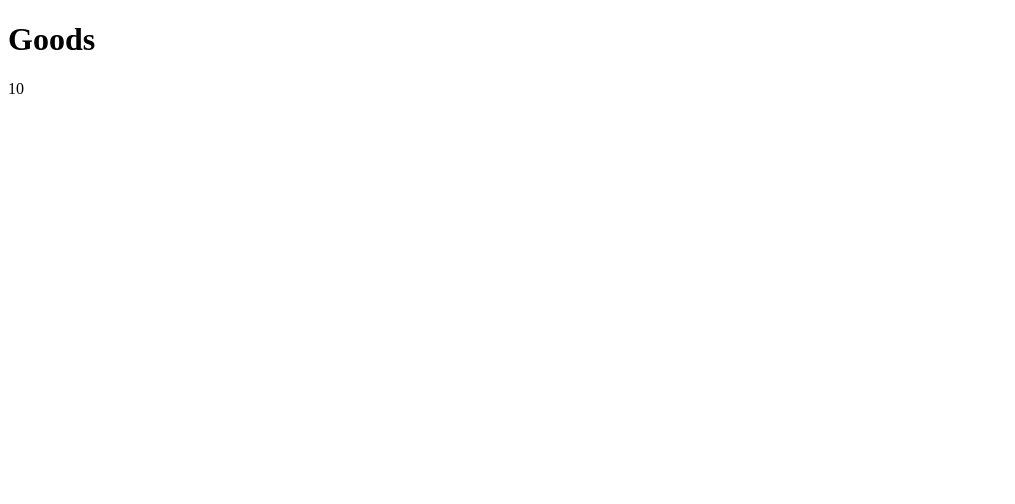
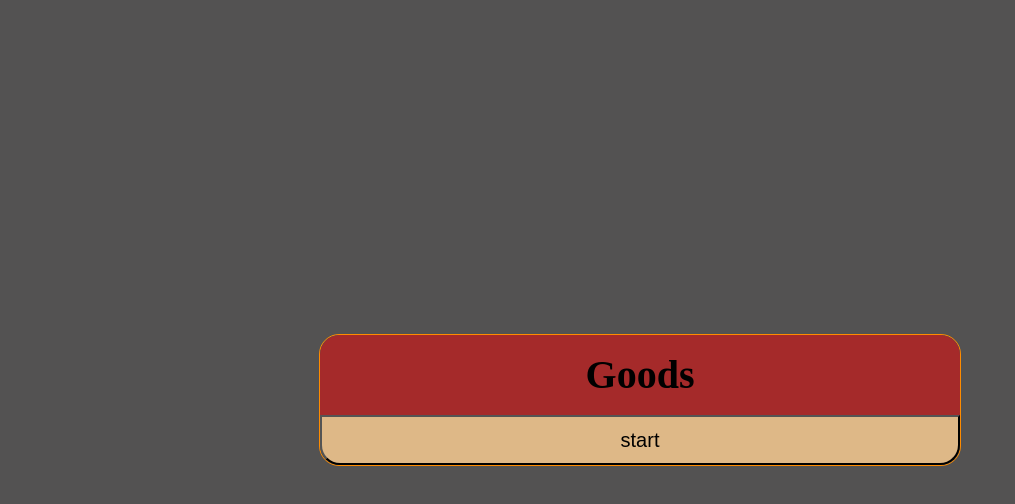
Before and after one commit to mate-academy/react_list-of-goods, a React (Create React App) app: page / in a window 1280 px wide. Shown: the top 504 px of the page, without its empty margins (0-1015 px from the left). Built offline with nearby package versions, Linux system fonts and the light colour scheme.

Commit message:
solution

```diff
--- a/src/App.css
+++ b/src/App.css
@@ -0,0 +1,78 @@
+body {
+  box-sizing: border-box;
+  margin: 0;
+  background-color: rgb(83, 82, 82);
+}
+
+.App {
+  position: absolute;
+  top: 50%;
+  left: 50%;
+  transform: translate(-50%, -50%);
+  width: 50%;
+  display: flex;
+  flex-direction: column;
+  border: 1px solid darkorange;
+  border-radius: 20px;
+}
+
+.title {
+  display: block;
+  height: 80px;
+  line-height: 80px;
+  font-size: 40px;
+  font-weight: 800;
+  text-align: center;
+  background-color: brown;
+  border-top-left-radius: 20px;
+  border-top-right-radius: 20px;
+  margin: 0;
+}
+
+.startButton {
+  height: 50px;
+  font-size: 20px;
+  background-color: burlywood;
+}
+
+.startButton--notStarted {
+  border-bottom-left-radius: 20px;
+  border-bottom-right-radius: 20px;
+}
+
+.listOfGoods {
+  list-style: none;
+  padding: 0;
+  margin: 0;
+  display: flex;
+  flex-direction: column;
+  color: white;
+}
+
+.listItem {
+  display: flex;
+  align-items: center;
+  padding: 10px 20px;
+  background-color: darkred;
+}
+
+.listItem:nth-child(2n) {
+  justify-content: flex-end;
+  background-color: darkviolet;
+}
+
+.buttons {
+  display: flex;
+  justify-content: center;
+  align-items: center;
+  padding: 10px;
+  gap: 10px;
+  background-color: black;
+  border-bottom-left-radius: 20px;
+  border-bottom-right-radius: 20px;
+}
+
+.buttons__button {
+  background-color: red;
+  border-radius: 5px;
+}
--- a/src/App.tsx
+++ b/src/App.tsx
@@ -1,5 +1,6 @@
-import React from 'react';
+import * as React from 'react';
 import './App.css';
+import { ListOfGoods } from './components/ListOfGoods/ListOfGoods';
 
 const goodsFromServer: string[] = [
   'Dumplings',
@@ -14,11 +15,39 @@ const goodsFromServer: string[] = [
   'Garlic',
 ];
 
-const App: React.FC = () => (
-  <div className="App">
-    <h1>Goods</h1>
-    {goodsFromServer.length}
-  </div>
-);
+type State = {
+  goods: string[],
+  goodsIsVisible: boolean,
+};
+
+class App extends React.Component<{}, State> {
+  state = {
+    goods: goodsFromServer,
+    goodsIsVisible: false,
+  };
+
+  showGoods = () => {
+    this.setState(state => ({
+      goodsIsVisible: !state.goodsIsVisible,
+    }));
+  };
+
+  render() {
+    const { goods, goodsIsVisible } = this.state;
+
+    return (
+      <div className="App">
+        <div className="title">
+          Goods
+        </div>
+        <button type="button" className={goodsIsVisible ? 'startButton' : 'startButton startButton--notStarted'} onClick={this.showGoods}>{goodsIsVisible ? 'stop' : 'start'}</button>
+
+        {goodsIsVisible
+          ? <ListOfGoods list={goods} />
+          : ''}
+      </div>
+    );
+  }
+}
 
 export default App;
--- /dev/null
+++ b/src/components/ListOfGoods/ListOfGoods.tsx
@@ -0,0 +1,98 @@
+import * as React from 'react';
+
+type Props = {
+  list: string[],
+};
+
+type State = {
+  isReversed: boolean;
+  isSortedBy: 'name' | 'length' | 'none';
+  reset: boolean;
+};
+
+class ListOfGoods extends React.Component<Props, State> {
+  state: State = {
+    isReversed: false,
+    isSortedBy: 'none',
+    reset: false,
+  };
+
+  reverseList = () => {
+    this.setState(state => ({
+      isReversed: !state.isReversed,
+    }));
+  };
+
+  sortListByName = () => {
+    if (this.state.isSortedBy === 'name') {
+      this.setState({ isSortedBy: 'none' });
+    } else {
+      this.setState({ isSortedBy: 'name' });
+    }
+  };
+
+  resetList = () => {
+    this.setState(state => ({
+      reset: !state.reset,
+    }));
+  };
+
+  sortByLengthList = () => {
+    if (this.state.isSortedBy === 'length') {
+      this.setState({ isSortedBy: 'none' });
+    } else {
+      this.setState({ isSortedBy: 'length' });
+    }
+  };
+
+  render() {
+    const { list } = this.props;
+    let newList = [...list];
+
+    if (this.state.isSortedBy !== 'none') {
+      switch (this.state.isSortedBy) {
+        case 'name':
+          newList.sort((firsGood, secondGood) => firsGood.localeCompare(secondGood));
+          break;
+
+        case 'length':
+          newList.sort((firsGood, secondGood) => firsGood.length - secondGood.length);
+          break;
+
+        default:
+          break;
+      }
+    }
+
+    if (this.state.isReversed) {
+      newList = [...newList].reverse();
+    }
+
+    if (this.state.reset) {
+      newList = [...list];
+      this.state.reset = false;
+      this.state.isSortedBy = 'none';
+      this.state.isReversed = false;
+    }
+
+    return (
+      <div className="listContainer">
+        <ul className="listOfGoods">
+          {newList.map(good => (
+            <li key={good} className="listItem">
+              {good}
+            </li>
+          ))}
+        </ul>
+        <div className="buttons">
+          <button type="button" className="buttons__button" onClick={this.reverseList}>Reverse</button>
+          <button type="button" className="buttons__button" onClick={this.sortListByName}>Sort</button>
+          <button type="button" className="buttons__button" onClick={this.resetList}>Reset</button>
+          <button type="button" className="buttons__button" onClick={this.sortByLengthList}>Sort by length</button>
+        </div>
+      </div>
+    );
+  }
+}
+
+export { ListOfGoods };
--- a/src/index.tsx
+++ b/src/index.tsx
@@ -1,4 +1,4 @@
-import ReactDOM from 'react-dom';
+import * as ReactDOM from 'react-dom';
 import App from './App';
 
 ReactDOM.render(
```
Also changed, not shown: 1 other file (tests, documents, lock files or other folders).
